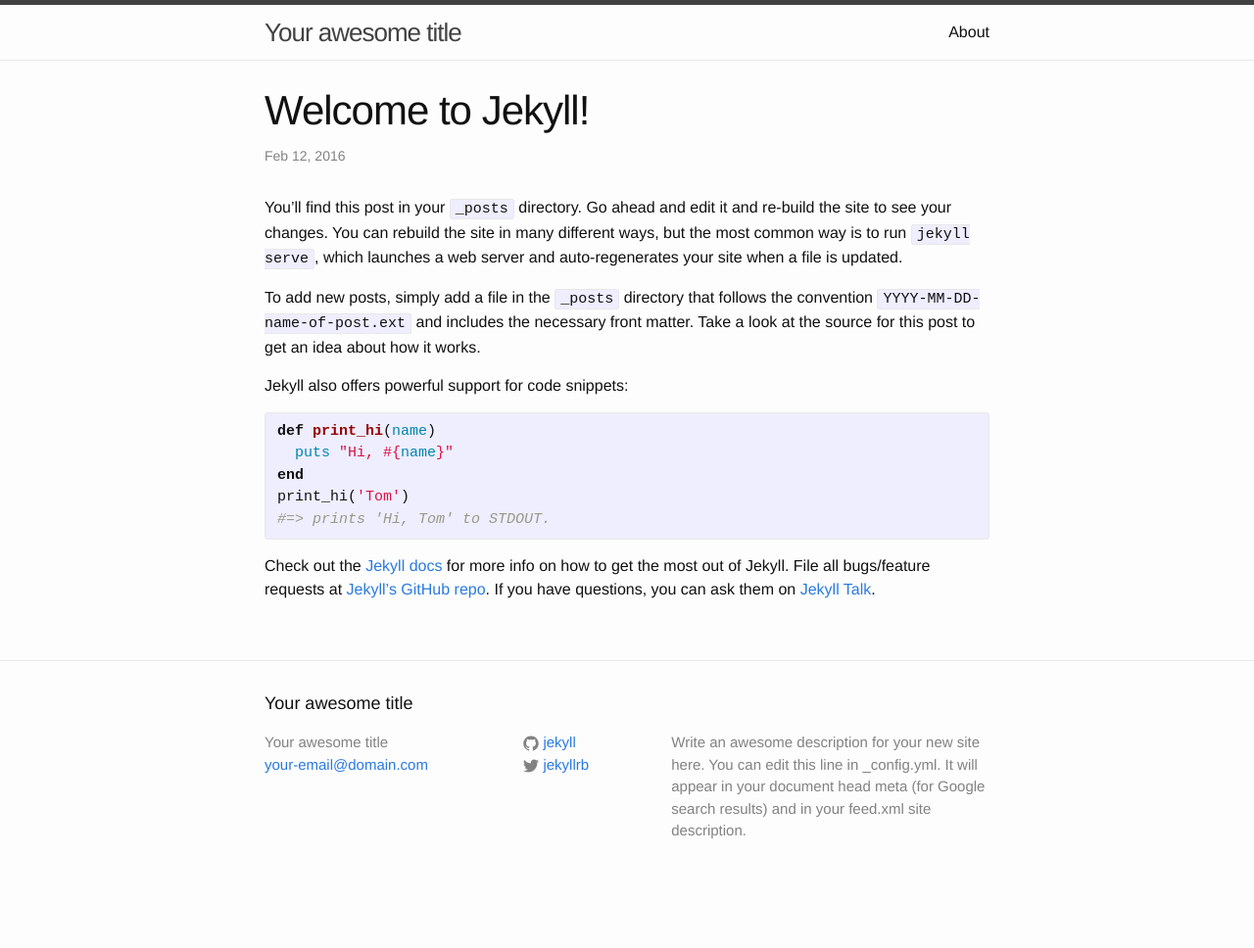
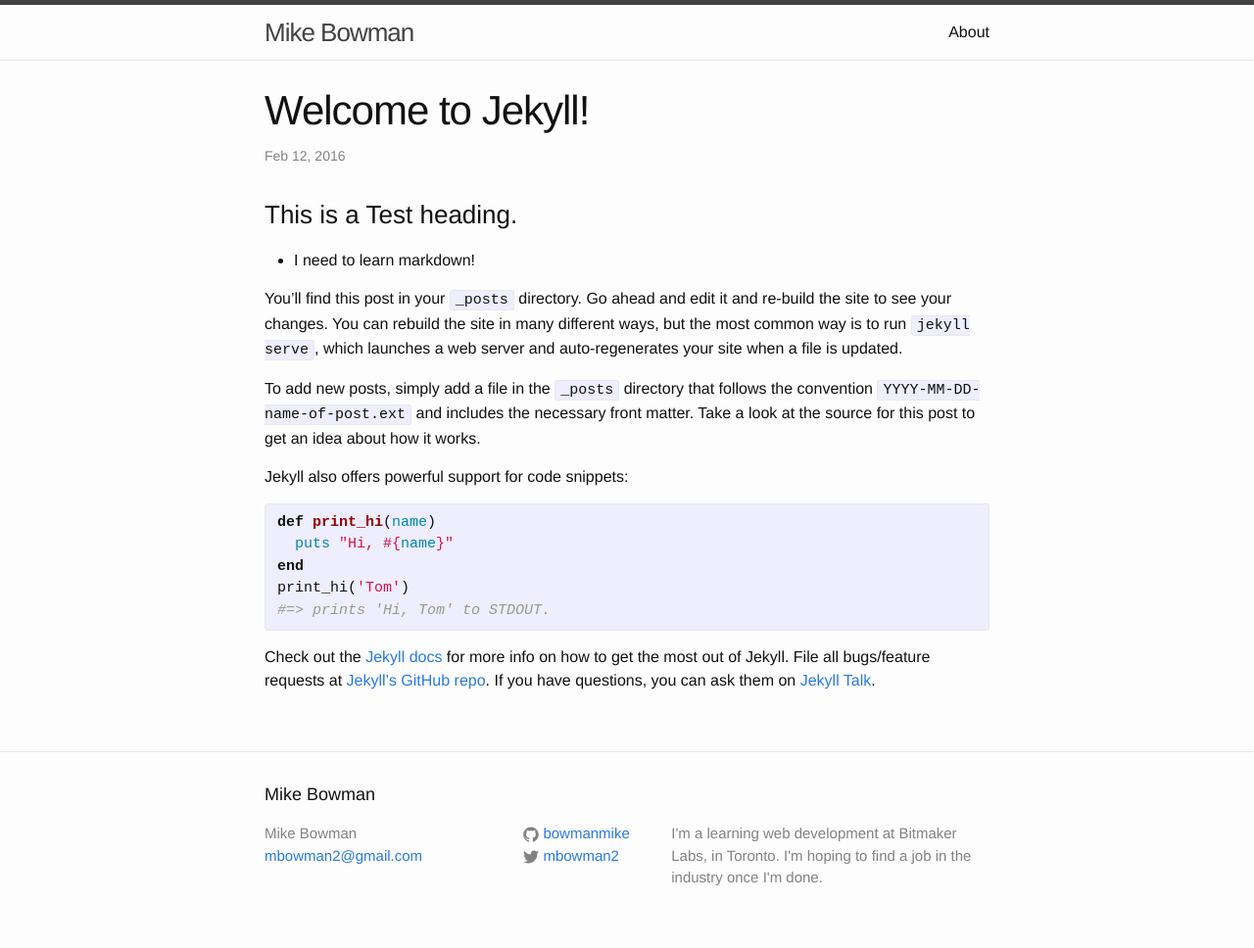
Before and after one commit to bowmanmike/bowmanmike.github.io, a Jekyll site: the page built from _posts/2016-02-11-welcome-to-jekyll.markdown, in a window 1280 px wide. Shown: the whole page at 98% size. Built offline with Jekyll 4.4.1, drawn with Linux system fonts in a browser that asks for light colours; before the commit the page ends 920 px from its top, so only the background shows below that.

Commit message:
Test markdown syntax, edit _config.yml

```diff
--- a/_config.yml
+++ b/_config.yml
@@ -6,16 +6,15 @@
 # 'jekyll serve'. If you change this file, please restart the server process.
 
 # Site settings
-title: Your awesome title
-email: your-email@domain.com
+title: Mike Bowman
+email: mbowman2@gmail.com
 description: > # this means to ignore newlines until "baseurl:"
-  Write an awesome description for your new site here. You can edit this
-  line in _config.yml. It will appear in your document head meta (for
-  Google search results) and in your feed.xml site description.
+  I'm a learning web development at Bitmaker Labs, in Toronto.
+  I'm hoping to find a job in the industry once I'm done.
 baseurl: "" # the subpath of your site, e.g. /blog
-url: "http://yourdomain.com" # the base hostname & protocol for your site
-twitter_username: jekyllrb
-github_username:  jekyll
+url: "http://bowmanmike.github.io" # the base hostname & protocol for your site
+twitter_username: mbowman2
+github_username:  bowmanmike
 
 # Build settings
 markdown: kramdown
--- a/_posts/2016-02-11-welcome-to-jekyll.markdown
+++ b/_posts/2016-02-11-welcome-to-jekyll.markdown
@@ -4,6 +4,9 @@
 date:   2016-02-11 21:55:59 -0500
 categories: jekyll update
 ---
+### This is a Test heading.
+* I need to learn markdown!
+
 You’ll find this post in your `_posts` directory. Go ahead and edit it and re-build the site to see your changes. You can rebuild the site in many different ways, but the most common way is to run `jekyll serve`, which launches a web server and auto-regenerates your site when a file is updated.
 
 To add new posts, simply add a file in the `_posts` directory that follows the convention `YYYY-MM-DD-name-of-post.ext` and includes the necessary front matter. Take a look at the source for this post to get an idea about how it works.
```
